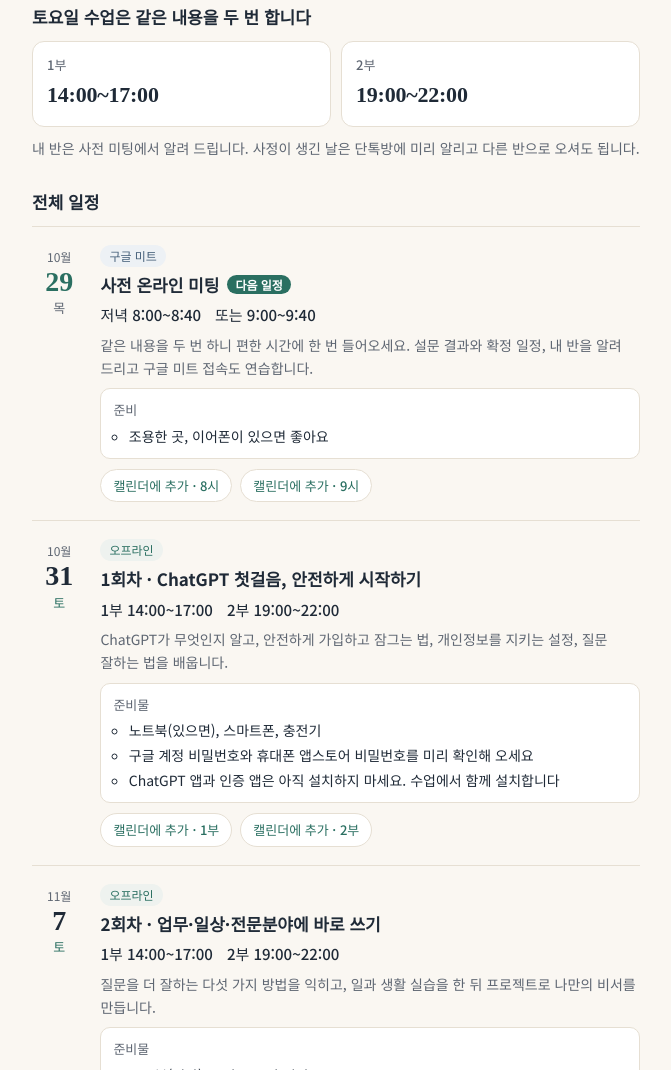
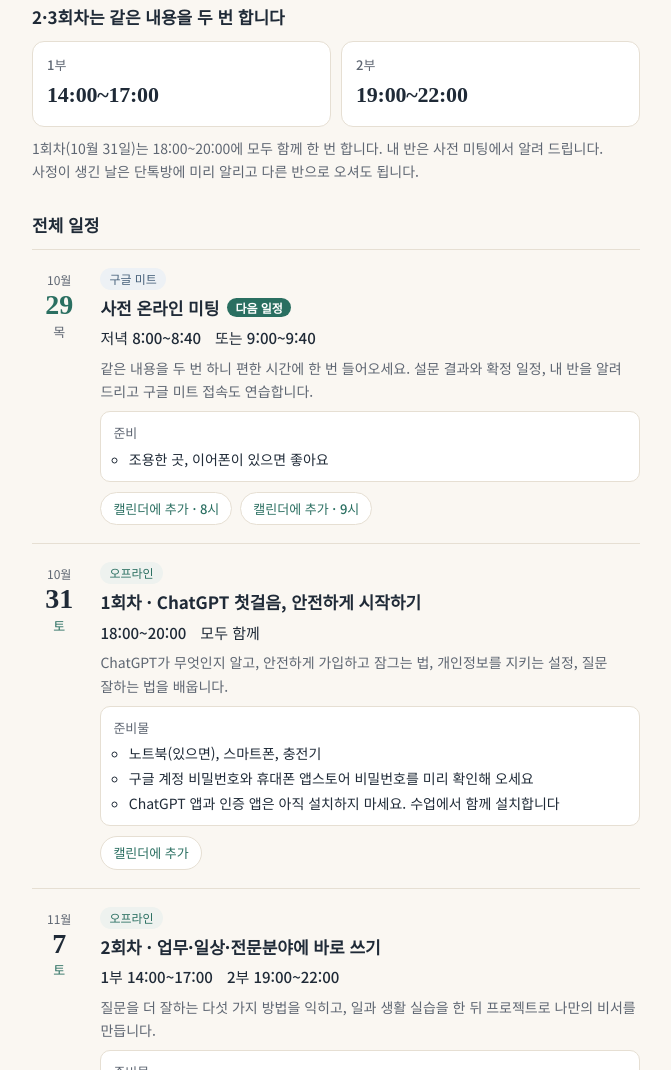
Before and after one commit to psunggu/ai-class, a plain HTML site: page schedule.html in a window 1280 px wide. Shown: the part 331-1401 px from the top of the page, without its empty margins (304-975 px from the left). Drawn offline with Linux system fonts and the light colour scheme.

Commit message:
1회차(10월 31일) 시간을 18:00~20:00 한 번으로 변경
Co-Authored-By: Claude Opus 5.5 <noreply@anthropic.com>

```diff
--- a/schedule.html
+++ b/schedule.html
@@ -144,12 +144,12 @@
   </section>
 
   <section class="parts" aria-labelledby="parts-h">
-    <h2 id="parts-h">토요일 수업은 같은 내용을 두 번 합니다</h2>
+    <h2 id="parts-h">2·3회차는 같은 내용을 두 번 합니다</h2>
     <div class="part-row">
       <div class="part"><b>1부</b><span class="num">14:00~17:00</span></div>
       <div class="part"><b>2부</b><span class="num">19:00~22:00</span></div>
     </div>
-    <p>내 반은 사전 미팅에서 알려 드립니다. 사정이 생긴 날은 단톡방에 미리 알리고 다른 반으로 오셔도 됩니다.</p>
+    <p>1회차(10월 31일)는 18:00~20:00에 모두 함께 한 번 합니다. 내 반은 사전 미팅에서 알려 드립니다. 사정이 생긴 날은 단톡방에 미리 알리고 다른 반으로 오셔도 됩니다.</p>
   </section>
 
   <section class="list" aria-labelledby="list-h">
@@ -167,15 +167,15 @@
         </div>
       </li>
 
-      <li class="event" id="e-class1" data-label="1회차 · ChatGPT 첫걸음, 안전하게 시작하기" data-when="10월 31일(토) 1부 14:00 · 2부 19:00 · 오프라인" data-start="2026-10-31T14:00:00+09:00" data-end="2026-10-31T22:00:00+09:00">
+      <li class="event" id="e-class1" data-label="1회차 · ChatGPT 첫걸음, 안전하게 시작하기" data-when="10월 31일(토) 18:00~20:00 · 오프라인" data-start="2026-10-31T18:00:00+09:00" data-end="2026-10-31T20:00:00+09:00">
         <div class="date"><span class="m">10월</span><span class="d num">31</span><span class="w sat">토</span></div>
         <div class="body">
           <div class="tags"><span class="tag off">오프라인</span></div>
           <h3>1회차 · ChatGPT 첫걸음, 안전하게 시작하기</h3>
-          <p class="times num"><span>1부 14:00~17:00</span><span>2부 19:00~22:00</span></p>
+          <p class="times num"><span>18:00~20:00</span><span>모두 함께</span></p>
           <p class="desc">ChatGPT가 무엇인지 알고, 안전하게 가입하고 잠그는 법, 개인정보를 지키는 설정, 질문 잘하는 법을 배웁니다.</p>
           <div class="prep"><b>준비물</b><ul><li>노트북(있으면), 스마트폰, 충전기</li><li>구글 계정 비밀번호와 휴대폰 앱스토어 비밀번호를 미리 확인해 오세요</li><li>ChatGPT 앱과 인증 앱은 아직 설치하지 마세요. 수업에서 함께 설치합니다</li></ul></div>
-          <div class="cal"><a data-cal="20261031T140000/20261031T170000" data-title="AI 교실 1회차 1부" target="_blank" rel="noopener" href="https://calendar.google.com/calendar/">캘린더에 추가 · 1부</a><a data-cal="20261031T190000/20261031T220000" data-title="AI 교실 1회차 2부" target="_blank" rel="noopener" href="https://calendar.google.com/calendar/">캘린더에 추가 · 2부</a></div>
+          <div class="cal"><a data-cal="20261031T180000/20261031T200000" data-title="AI 교실 1회차" target="_blank" rel="noopener" href="https://calendar.google.com/calendar/">캘린더에 추가</a></div>
         </div>
       </li>
 
```
Also changed, not shown: index.html (+2 -2 lines).
